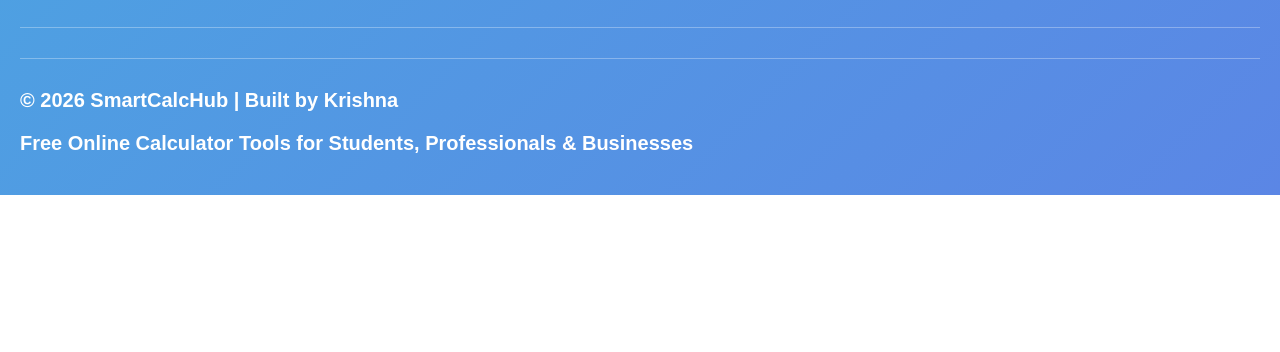
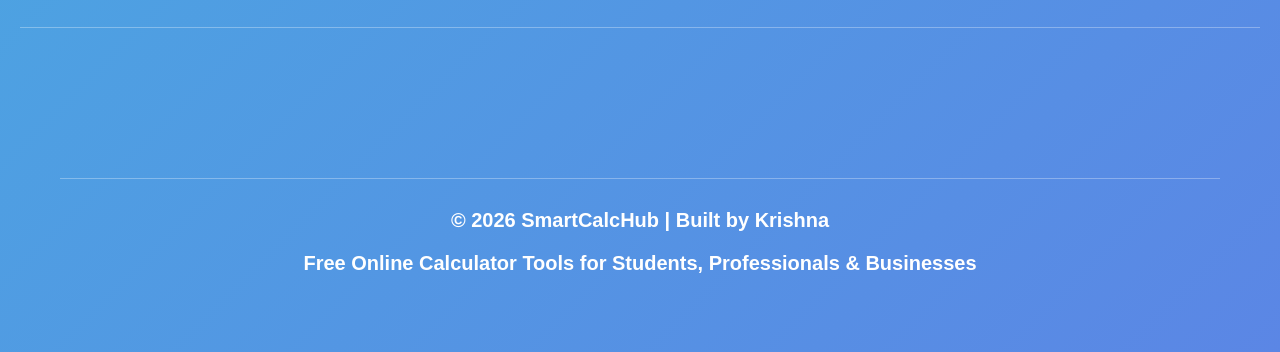
Before and after one commit to smartcalchub-official/smartcalchub, a plain HTML site: page index.html in a window 1280 px wide. Shown: the part 2804-3156 px from the top of the page. Before the commit the page ends 2999 px from the top, so only its background shows below. Drawn offline with Linux system fonts and the light colour scheme.

Commit message:
Update style.css

```diff
--- a/style.css
+++ b/style.css
@@ -77,3 +77,10 @@ nav a{
 nav a:hover{
     color: #ffd700;
 }
+footer{
+    text-align:center;
+    margin-top:40px;
+    padding:20px;
+    color:white;
+    font-size:16px;
+}
```
